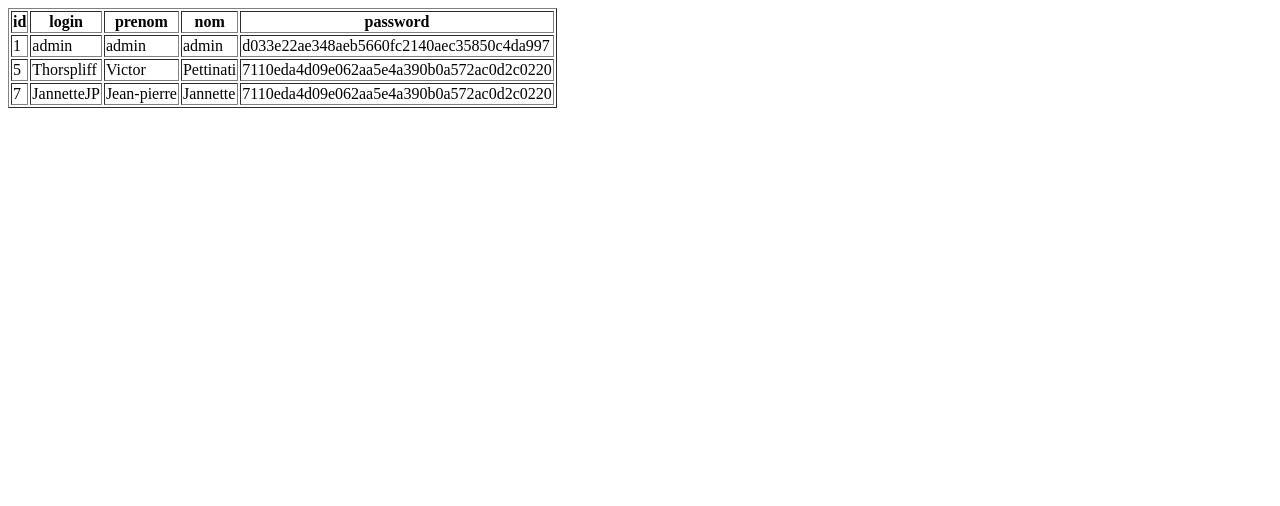
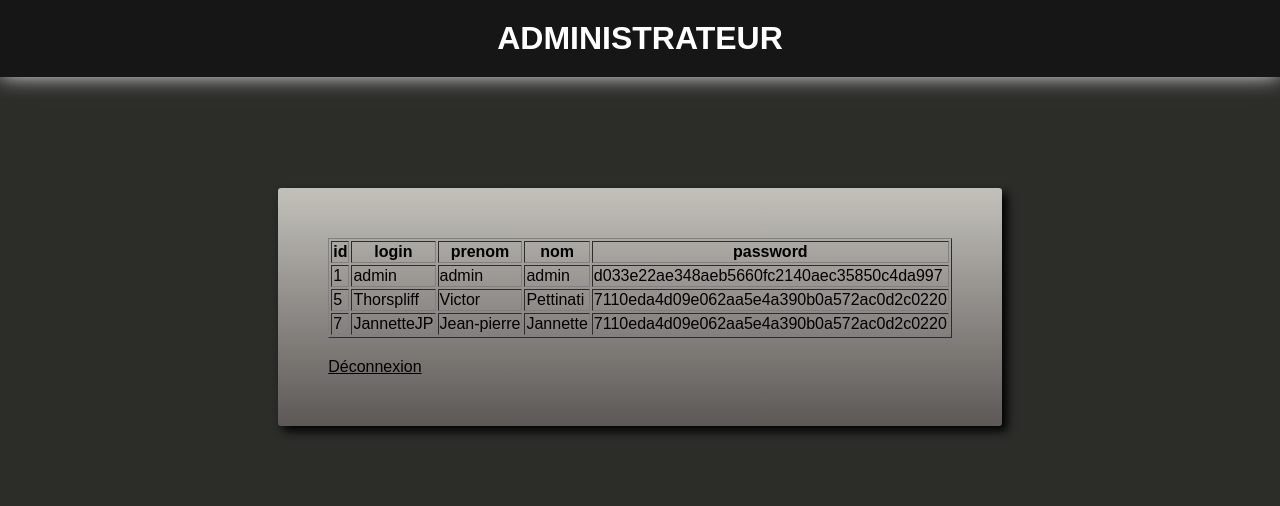
Before and after one commit to victorpettinati/formulaire_connexion, a PHP site: page /admin.php in a window 1280 px wide. Shown: the top 506 px of the page. Run offline with PHP 8.4, Linux system fonts and the light colour scheme; data comes from the database, SQL or seed files in the repository.

Commit message:
Levé de rideau

```diff
--- a/admin.php
+++ b/admin.php
@@ -1,3 +1,20 @@
+<!DOCTYPE html>
+<html>
+<head>
+
+<meta charset="UTF-8">
+    <meta http-equiv="X-UA-Compatible" content="IE=edge">
+    <meta name="viewport" content="width=device-width, initial-scale=1.0">
+    <link rel="stylesheet" href="style.css">
+    <title>Ma page Administrateur</title>
+
+</head>
+<body>
+
+<h1>Administrateur</h1>
+
+<div class="container">
+        <div class="text-frame">
 <?php
 $serveur = 'localhost';
 $nomUtilisateur = 'root';
@@ -45,3 +62,10 @@ try {
     echo "Erreur : " . $e->getMessage();
 }
 ?>
+        <a href="deconnexion.php">Déconnexion</a>
+</div>
+</div>
+
+
+</body>
+</html>
--- a/style.css
+++ b/style.css
@@ -117,6 +117,7 @@
 
   .text-frame input[type="submit"]:hover {
     background-color: #000000;
+    cursor:pointer;
   }
 
   .text-frame a {
```
